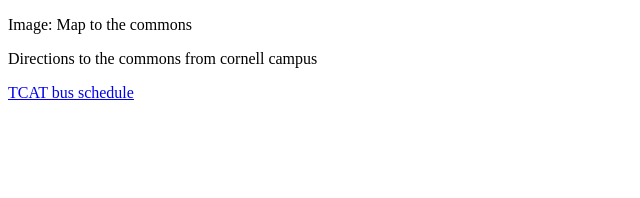
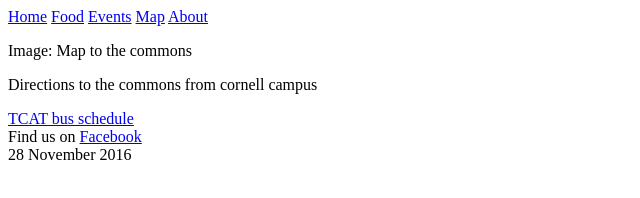
Before and after one commit to Nianze/Info1300FinalProject, a plain HTML site: page directions.html in a window 1280 px wide. Shown: the whole page, without its empty margins (0-640 px from the left). Drawn offline with Linux system fonts and the light colour scheme.

Commit message:
Added nav and footer to directions

```diff
--- a/directions.html
+++ b/directions.html
@@ -10,7 +10,20 @@ Responsive Design 666
     <title>Directions</title>
 </head>
 <body>
+    <div id="top_nav">
+    <span><a href="index.html">Home</a></span>
+    <span><a href="http://google.com">Food</a></span>
+    <span><a href="events.html">Events</a></span>
+    <span><a href="directions.html">Map</a></span>
+    <span><a href="http://google.com">About</a></span>
+</div> <!-- end of top_nav div -->
     <p>Image: Map to the commons</p>
     <p>Directions to the commons from cornell campus</p>
     <a href=https://tcat.nextinsight.com/stops/1010>TCAT bus schedule</a>
+    <div id="footerDiv">
+        <footer>
+          Find us on <a href=https://www.facebook.com/events/625283334301662>Facebook</a>
+          <div><script src="js/date.js"></script> </div>
+        </footer>
+    </div>
 </body>
```
Also changed, not shown: events.html (+6 -3 lines), index.html (+1 -1 lines).
